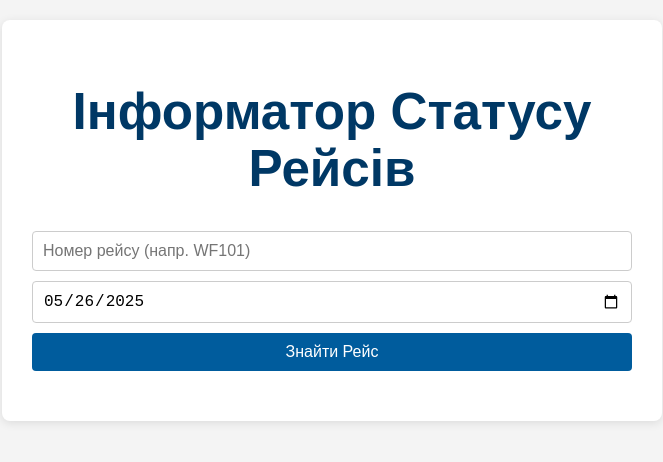
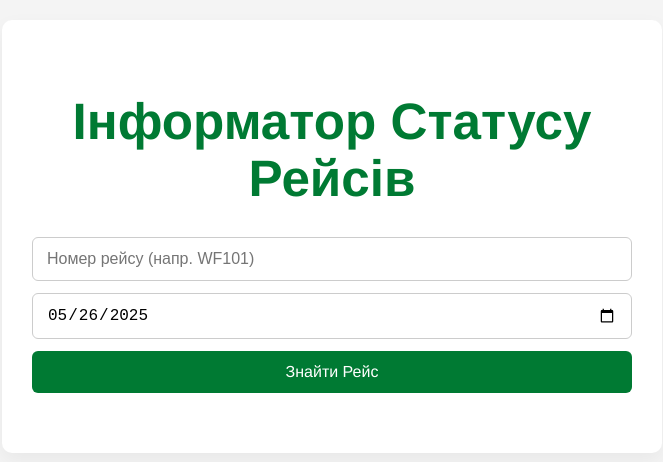
Before and after one commit to tobolovskaya/Flight-status-app, a React (Vite) app: page / in a window 1280 px wide. Shown: the top 462 px of the page, without its empty margins (308-971 px from the left). Built offline with nearby package versions, Linux system fonts and the light colour scheme.

Commit message:
Update App.css

```diff
--- a/src/App.css
+++ b/src/App.css
@@ -1,77 +1,74 @@
 body {
-  font-family: sans-serif;
+  font-family: 'Helvetica Neue', Arial, sans-serif;
   background-color: #f4f4f4;
-  color: #333;
+  color: #222;
   margin: 0;
   padding: 20px;
   display: flex;
   justify-content: center;
-  align-items: flex-start; /* Щоб контент був зверху, якщо його мало */
+  align-items: flex-start;
   min-height: 100vh;
 }
 
 .container {
-  background-color: #fff;
-  padding: 30px 30px;
-  border-radius: 8px;
-  box-shadow: 0 2px 10px rgba(0, 0, 0, 0.1);
+  background-color: #ffffff;
+  padding: 40px 30px;
+  border-radius: 10px;
+  box-shadow: 0 8px 20px rgba(0, 0, 0, 0.05);
   text-align: center;
   max-width: 600px;
   width: 100%;
 }
 
 h1 {
-  color: #003865; /* Колір, схожий на Widerøe */
+  color: #007a33;
+  margin-bottom: 30px;
 }
 
 .search-form {
   margin-bottom: 20px;
   display: flex;
   flex-direction: column;
-  gap: 10px;
+  gap: 12px;
 }
 
-.search-form input[type="text"] {
-  padding: 10px;
+.search-form input[type="text"],
+.search-form input[type="date"] {
+  padding: 12px 14px;
   border: 1px solid #ccc;
-  border-radius: 4px;
+  border-radius: 6px;
   font-size: 1rem;
-  flex-grow: 1;
-}
-
-.search-form input[type="date"] {
-  padding: 10px;
-  border: 1px solid #ccc;
-  border-radius: 4px;
-  font-size: 1rem;
-  flex-grow: 1;
+  width: 100%;
+  box-sizing: border-box;
 }
 
 .search-form button {
-  padding: 10px 15px;
-  background-color: #005c9d; /* Ще один колір Widerøe */
+  padding: 12px 18px;
+  background-color: #007a33;
   color: white;
   border: none;
-  border-radius: 4px;
+  border-radius: 6px;
   font-size: 1rem;
+  font-weight: 500;
   cursor: pointer;
   transition: background-color 0.3s ease;
 }
 
 .search-form button:hover {
-  background-color: #005288;
+  background-color: #005f27;
 }
 
 .message {
-  color: #d9534f; /* Червоний для помилок/повідомлень */
-  margin-top: 15px;
+  color: #cc0000;
+  margin-top: 20px;
+  font-weight: 500;
 }
 
 .flight-info {
-  margin-top: 20px;
-  padding: 15px;
-  border: 1px solid #eee;
-  border-radius: 4px;
+  margin-top: 25px;
+  padding: 20px;
+  border: 1px solid #e3e3e3;
+  border-radius: 6px;
   text-align: left;
   background-color: #f9f9f9;
 }
@@ -81,8 +78,27 @@ h1 {
   color: #005c9d;
 }
 
-/* Приклади стилів для статусів (можна розширити) */
-.status-вчасно { color: green; font-weight: bold; }
-.status-затримується { color: orange; font-weight: bold; }
-.status-посадка { color: blue; font-weight: bold; }
-.status-скасовано { color: red; font-weight: bold; }
+.flight-info p {
+  margin: 10px 0;
+  font-size: 1rem;
+}
+
+.status-вчасно {
+  color: #007a33;
+  font-weight: bold;
+}
+
+.status-затримується {
+  color: #f0ad4e;
+  font-weight: bold;
+}
+
+.status-посадка {
+  color: #0275d8;
+  font-weight: bold;
+}
+
+.status-скасовано {
+  color: #d9534f;
+  font-weight: bold;
+}
```
